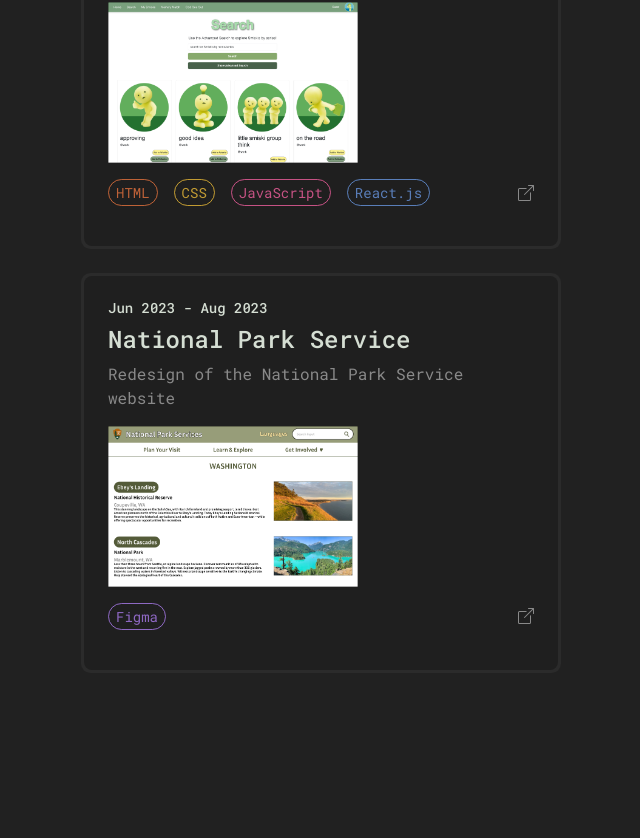
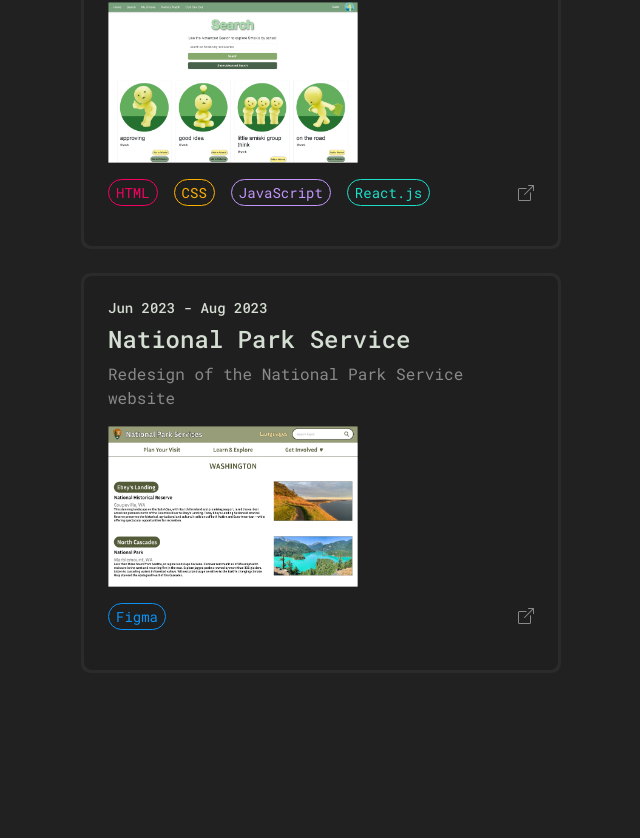
Before and after one commit to achan124/portfolio, a React (Vite) app: page / in a window 1280 px wide. Shown: the part 1087-1925 px from the top of the page, without its empty margins (559-1199 px from the left). Built offline with nearby package versions, Linux system fonts and the light colour scheme; a web font is replaced by a local one.

Commit message:
color change

```diff
--- a/src/App.jsx
+++ b/src/App.jsx
@@ -1,7 +1,6 @@
 import "./styles.css"
 import { Projects } from "./Projects.jsx"
 import { Experience } from "./Experience.jsx"
-// import { ContactForm } from "./ContactForm.jsx"
 // import { Particles } from "./ParticlesEffect";
 
 export default function App() {
@@ -17,23 +16,25 @@ export default function App() {
               <span className="hvr-float-shadow"><li><a href="#top">About</a></li></span><br/>
               <span className="hvr-float-shadow"><li><a href="#projects">Projects</a></li></span><br/>
               <span className="hvr-float-shadow"><li><a href="#experience">Experience</a></li></span><br/>
-              <span className="hvr-float-shadow"><li><a href="#contact">Contact</a></li></span><br/>
             </ul>
           </nav>
 
           <div className="d-flex gap-3 socials">
+
             {/* GitHub */}
             <a href="https://github.com/achan124" target="_blank">
               <svg xmlns="http://www.w3.org/2000/svg" width="20" height="20" fill="currentColor" className="bi bi-github" viewBox="0 0 16 16">
                 <path d="M8 0C3.58 0 0 3.58 0 8c0 3.54 2.29 6.53 5.47 7.59.4.07.55-.17.55-.38 0-.19-.01-.82-.01-1.49-2.01.37-2.53-.49-2.69-.94-.09-.23-.48-.94-.82-1.13-.28-.15-.68-.52-.01-.53.63-.01 1.08.58 1.23.82.72 1.21 1.87.87 2.33.66.07-.52.28-.87.51-1.07-1.78-.2-3.64-.89-3.64-3.95 0-.87.31-1.59.82-2.15-.08-.2-.36-1.02.08-2.12 0 0 .67-.21 2.2.82.64-.18 1.32-.27 2-.27s1.36.09 2 .27c1.53-1.04 2.2-.82 2.2-.82.44 1.1.16 1.92.08 2.12.51.56.82 1.27.82 2.15 0 3.07-1.87 3.75-3.65 3.95.29.25.54.73.54 1.48 0 1.07-.01 1.93-.01 2.2 0 .21.15.46.55.38A8.01 8.01 0 0 0 16 8c0-4.42-3.58-8-8-8"/>
               </svg>
             </a>
+
             {/* LinkedIn */}
             <a href="https://www.linkedin.com/in/alexiachan1" target="_blank">
               <svg xmlns="http://www.w3.org/2000/svg" width="16" height="16" fill="currentColor" className="bi bi-linkedin" viewBox="0 0 16 16">
                 <path d="M0 1.146C0 .513.526 0 1.175 0h13.65C15.474 0 16 .513 16 1.146v13.708c0 .633-.526 1.146-1.175 1.146H1.175C.526 16 0 15.487 0 14.854zm4.943 12.248V6.169H2.542v7.225zm-1.2-8.212c.837 0 1.358-.554 1.358-1.248-.015-.709-.52-1.248-1.342-1.248S2.4 3.226 2.4 3.934c0 .694.521 1.248 1.327 1.248zm4.908 8.212V9.359c0-.216.016-.432.08-.586.173-.431.568-.878 1.232-.878.869 0 1.216.662 1.216 1.634v3.865h2.401V9.25c0-2.22-1.184-3.252-2.764-3.252-1.274 0-1.845.7-2.165 1.193v.025h-.016l.016-.025V6.169h-2.4c.03.678 0 7.225 0 7.225z"/>
               </svg>
             </a>
+
           </div>
 
         </div>
@@ -45,16 +46,7 @@ export default function App() {
           <Experience />
 
         </div>
-
       </div>
-
-
-      {/* <ContactForm /> */}
-
-      {/* <div className="d-flex justify-content-center gap-3 links">
-          <a href="https://github.com/achan124">GitHub</a>
-          <a href="https://www.linkedin.com/in/alexiachan1">LinkedIn</a>
-      </div> */}
     </>
   )
 }
--- a/src/styles.css
+++ b/src/styles.css
@@ -20,7 +20,7 @@ ul {list-style: decimal-leading-zero inside none;}
 
 a, li, p {color: #ffffff79;}
 
-.role {color: #74a9ff;}
+.role {color: #92a0a1;}
 
 img {width: 250px;}
 
@@ -36,28 +36,28 @@ li, a {
 }
 
 .html {
-    color: hsla(19, 100%, 63%, 0.708);
-    border: 1px solid hsla(19, 100%, 63%, 0.708);
+    color: #f60064;
+    border: 1px solid #f60064;
 }
 
 .css {
-    color: #ffcb3bb9;
-    border: 1px solid #ffcb3bb9;
+    color: #FFB200;
+    border: 1px solid #FFB200;
 }
 
 .javascript {
-    color: #ff64a7be;
-    border: 1px solid #ff64a7be;
+    color: #c295fb;
+    border: 1px solid #c295fb;
 }
 
 .react {
-    color: #74a9ffaf;
-    border: 1px solid #74a9ffaf;
+    color: #1cdfca;
+    border: 1px solid #1cdfca;
 }
 
 .figma {
-    color: #b280f8c1;
-    border: 1px solid #b280f8c1;
+    color: #0D92F4;
+    border: 1px solid #0D92F4;
 }
 
 
```
Also changed, not shown: src/ContactForm.jsx (deleted, +0 -33 lines).
